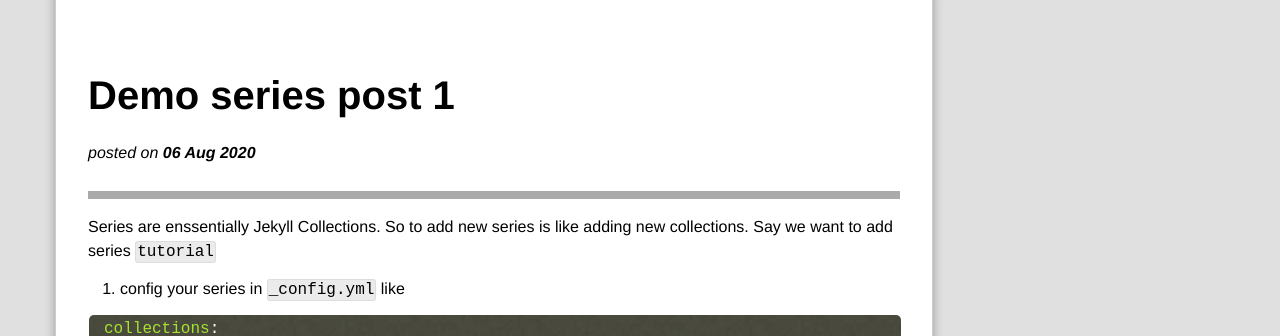
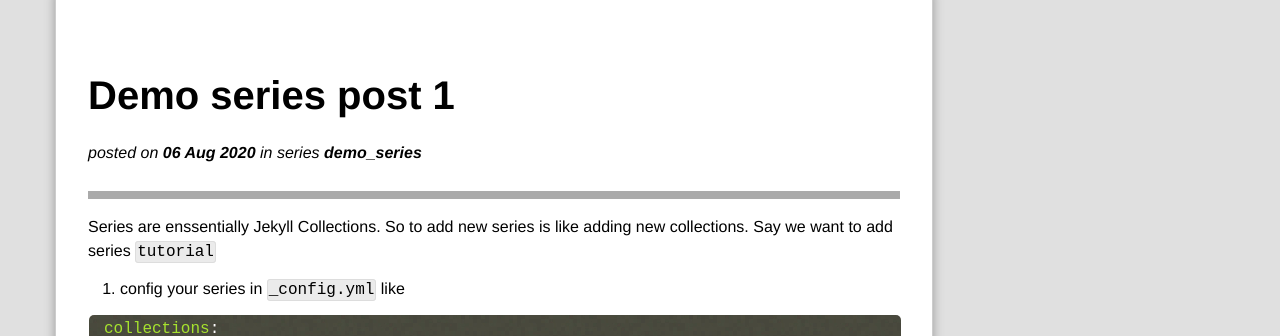
Before and after one commit to unifreak/jekyll-theme-textalic, a Jekyll site: the page built from _demo_series/demo_series_post_1.md, in a window 1280 px wide. Shown: the part 238-574 px from the top of the page. Built offline with Jekyll 4.4.1, drawn with Linux system fonts in a browser that asks for light colours; comment, search, counter and statistics services are not loaded.

Commit message:
fix series list

```diff
--- a/_config.yml
+++ b/_config.yml
@@ -37,6 +37,8 @@
 collections: # Define post series here
   demo_series:
     output: true
+  demo_series_2:
+    output: true
 
 defaults:
   - scope:
--- a/_includes/series_list.html
+++ b/_includes/series_list.html
@@ -21,7 +21,7 @@
     {% assign groupIdx = 0 %}
     {% for group in include.groups %}
       {% unless group.label == "posts" %}
-        <section class="showcase col-lg-9 col-lg-offset-1 {% if groupIdx > 0 %} hide {% else %} current {% endif %}" data-show="{{ group | first }}">
+        <section class="showcase col-lg-9 col-lg-offset-1 {% if groupIdx > 0 %} hide {% else %} current {% endif %}" data-show="{{ group.label }}">
           {% include post_list.html posts=group.docs groupIdx=groupIdx %}
           {% assign groupIdx = groupIdx | plus: 1 %}
         </section>
--- a/_layouts/post.html
+++ b/_layouts/post.html
@@ -13,10 +13,18 @@
         {% endfor %}
       </ul>
       {% endif %}
-      <p id="post-meta">posted on <b>{{ page.date | date_to_string }}</b>
-        {% if page.categories[0] %}
+
+      <p id="post-meta">
+      posted
+      {% if page.date %}
+         on <b>{{ page.date | date_to_string }}</b>
+      {% endif %}
+      {% if page.categories[0] %}
         under category <b>{{ page.categories | join: ", " }}</b>
-        {% endif %}
+      {% endif %}
+      {% unless page.collection == 'posts'  %}
+        in series <b>{{ page.collection }}</b>
+      {% endunless %}
       </p>
     </header>
 
```
Also changed, not shown: _demo_series/demo_series_post_2.md (added, +4 -0 lines), _demo_series_2/demo_series_2_post_1.md (added, +4 -0 lines).
